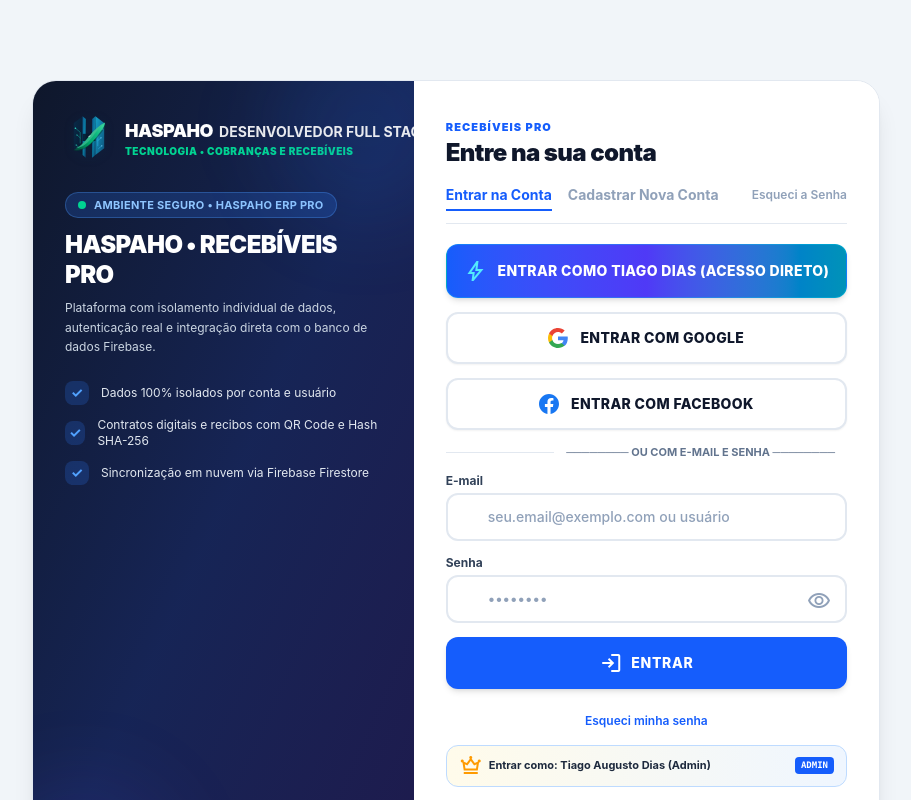
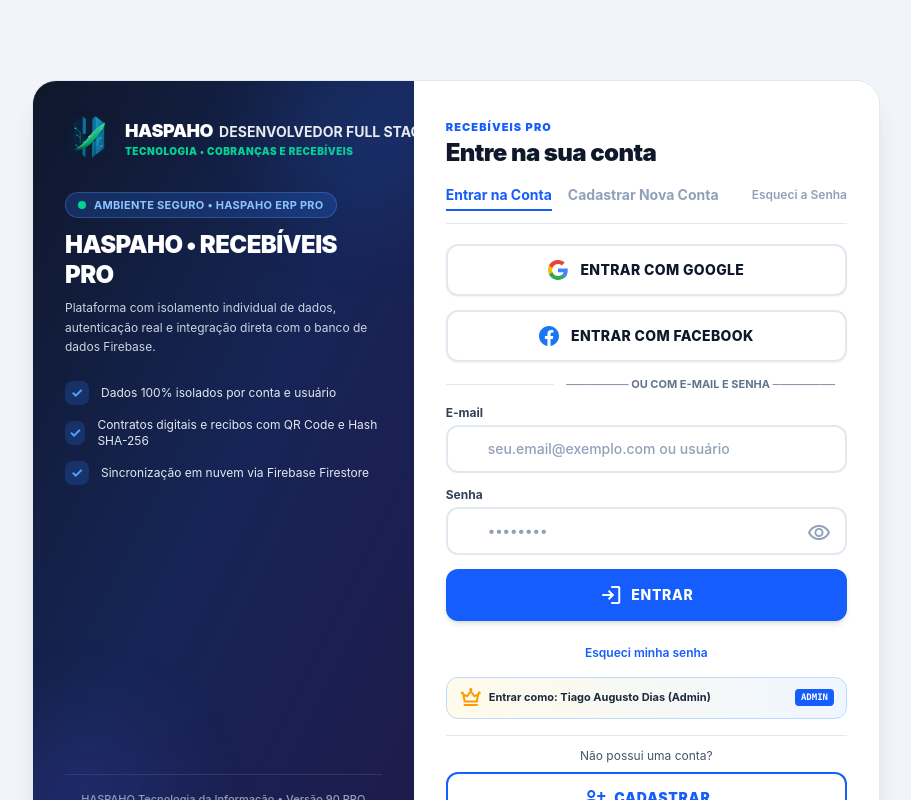
Before and after one commit to TiagoaDias/CONTROLE-DE-RECEBIVEIS, a React (Vite) app: page / in a window 1280 px wide. Shown: the top 800 px of the page, without its empty margins (184-1095 px from the left). Built offline with nearby package versions, Linux system fonts and the light colour scheme; no server answers; the database is empty.

Commit message:
refactor: remove master user direct login button

```diff
--- a/src/components/InitialWelcomeLoginScreen.tsx
+++ b/src/components/InitialWelcomeLoginScreen.tsx
@@ -487,16 +487,6 @@
             {/* TAB 1: LOGIN */}
             {activeTab === 'login' && (
               <div className="space-y-3.5 relative z-10 pointer-events-auto">
-                {/* 0. Instant Auto-Login Button for Master User */}
-                <button
-                  type="button"
-                  onClick={handleMasterDirectLogin}
-                  disabled={isLoading}
-                  className="w-full py-3.5 px-4 rounded-xl bg-gradient-to-r from-blue-600 via-indigo-600 to-cyan-600 hover:from-blue-500 hover:to-cyan-500 text-white font-extrabold text-xs sm:text-sm flex items-center justify-center gap-2.5 shadow-md hover:shadow-lg transition-all cursor-pointer relative z-20 active:scale-98 border border-cyan-400/30"
-                >
-                  <span className="material-symbols-outlined text-lg text-cyan-300">bolt</span>
-                  <span className="tracking-wide">ENTRAR COMO TIAGO DIAS (ACESSO DIRETO)</span>
-                </button>
 
                 {/* 1. Google Button */}
                 <button
```
Also changed, not shown: 3 other files (tests, documents, lock files or other folders).
